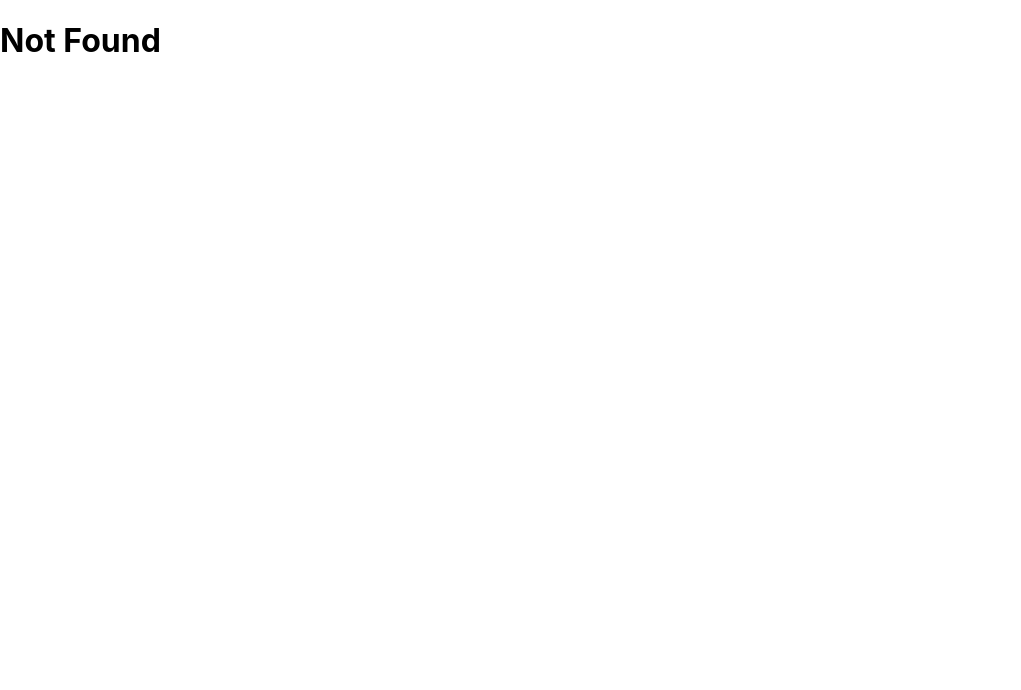
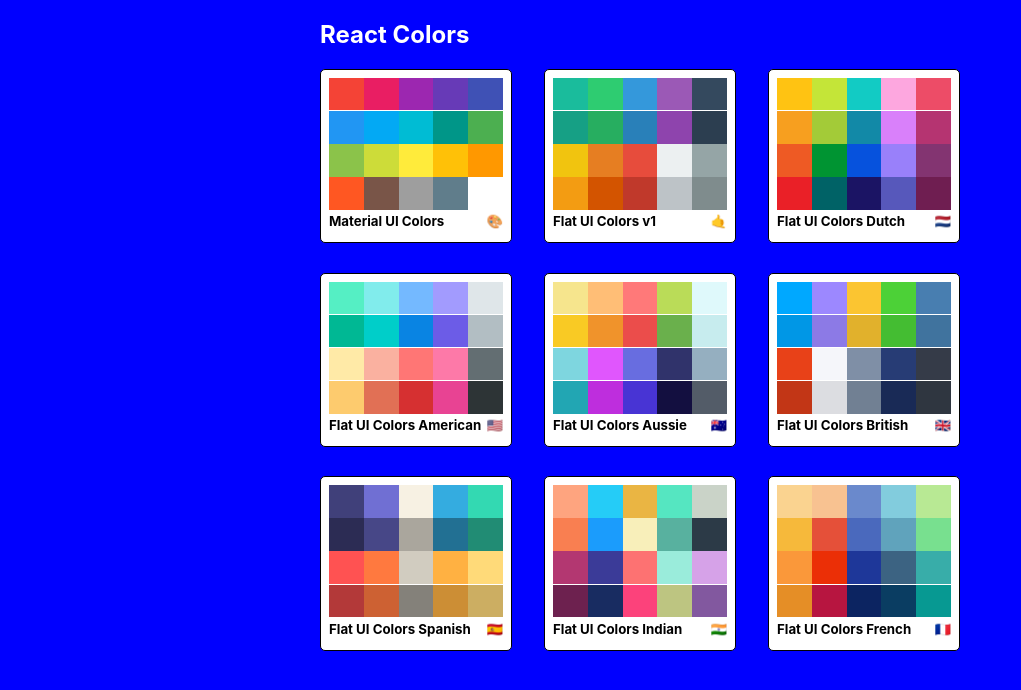
Before and after one commit to NickCallaghan/colors-ui, a React (Create React App) app: page / in a window 1280 px wide. Shown: the top 690 px of the page, without its empty margins (0-1021 px from the left). Built offline with nearby package versions, Linux system fonts and the light colour scheme.

Commit message:
Route Fix for GH pages

```diff
--- a/src/App.js
+++ b/src/App.js
@@ -19,15 +19,16 @@
     const routes = (
       <Switch>
         <Route
+          basename={"/colors-ui"}
           exact
-          path="/colors-ui/"
+          path={`${process.env.PUBLIC_URL}/`}
           render={routeProps => (
             <PaletteList palettes={this.state.palettes} {...routeProps} />
           )}
         />
         <Route
           exact
-          path="/colors-ui/palette/:id"
+          path={`${process.env.PUBLIC_URL}/palette/:id`}
           render={routeProps => (
             <Palette palette={this.findPalette(routeProps.match.params.id)} />
           )}
```
